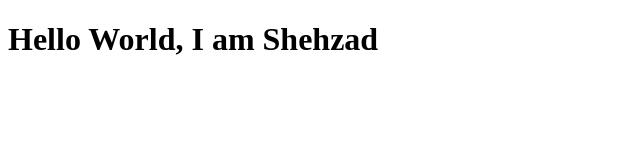
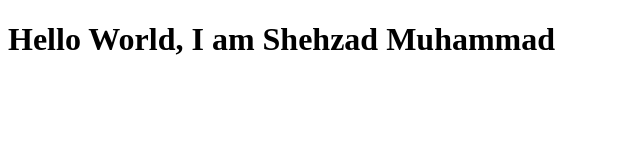
Before and after one commit to shehzad78675/SampleRepo, a website: page index.html in a window 1280 px wide. Shown: the whole page, without its empty margins (0-640 px from the left). Drawn offline with Linux system fonts and the light colour scheme.

Commit message:
Update index.html

```diff
--- a/index.html
+++ b/index.html
@@ -7,6 +7,6 @@
     <title>Document</title>
 </head>
 <body>
-    <h1>Hello World, I am Shehzad</h1>
+    <h1>Hello World, I am Shehzad Muhammad</h1>
 </body>
 </html>
```
